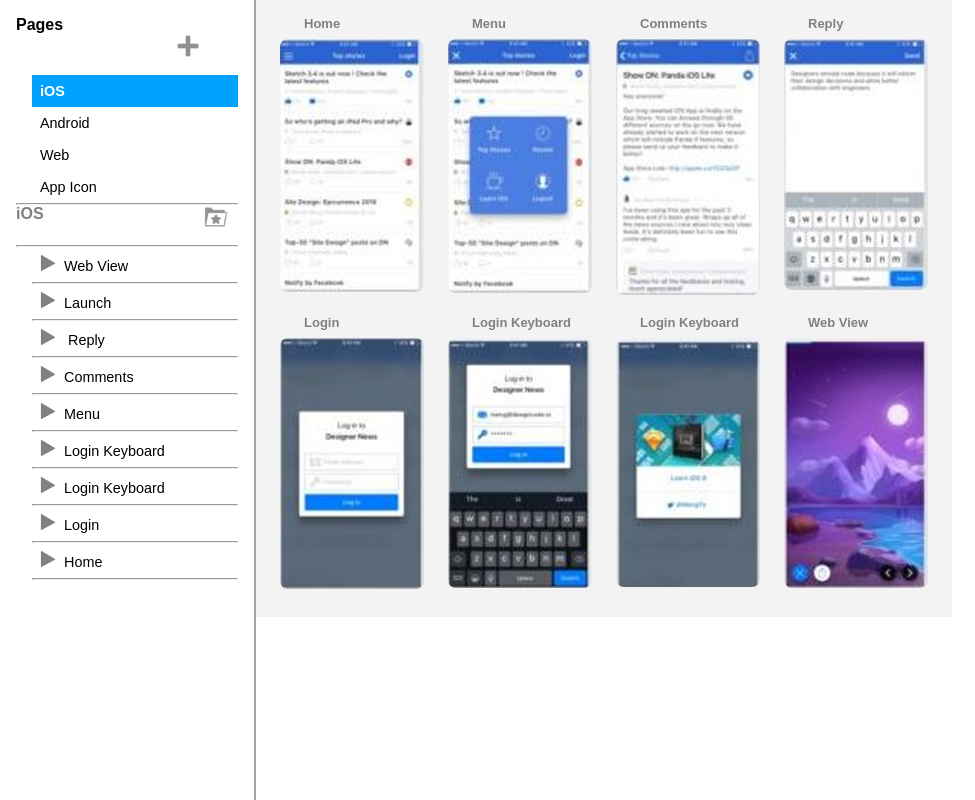
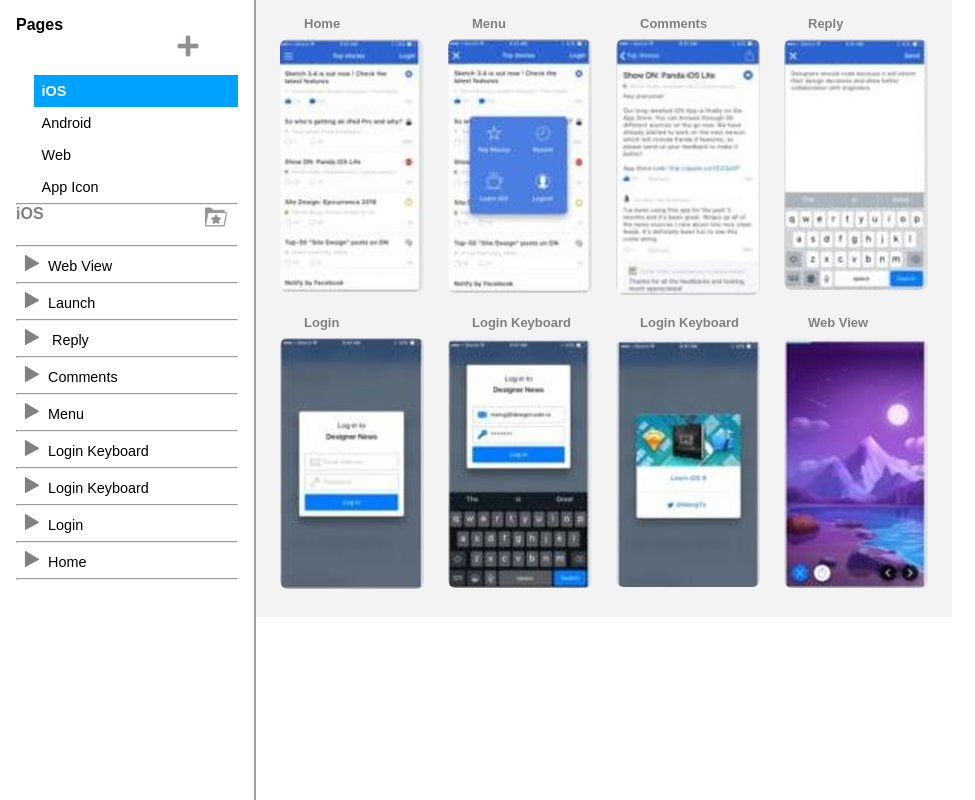
Before and after one commit to KATHeleen268/TelaGrupo4-2VA-page, a plain HTML site: page Index.html in a window 1280 px wide. Shown: the whole page, without its empty margins (0-975 px from the left). Drawn offline with Linux system fonts and the light colour scheme.

Commit message:
fix: justndo o espaçamento das ul

```diff
--- a/Index.html
+++ b/Index.html
@@ -12,7 +12,7 @@
             <h2>Pages  <img src="Img/plus.png"  id="icon" alt=""></h2>
 
 
-            <ul>
+            <ul id="first">
                 <li class="on">iOS</li>
                 <li>Android</li>
                 <li>Web</li>
--- a/styles.css
+++ b/styles.css
@@ -39,9 +39,12 @@ h3{
 
 }
 
+#first{
+    padding-left: 1.1rem;
+}
+
 ul{
   list-style: none;
-  padding-left: 1rem;
   text-align: left;
 }
 
```
